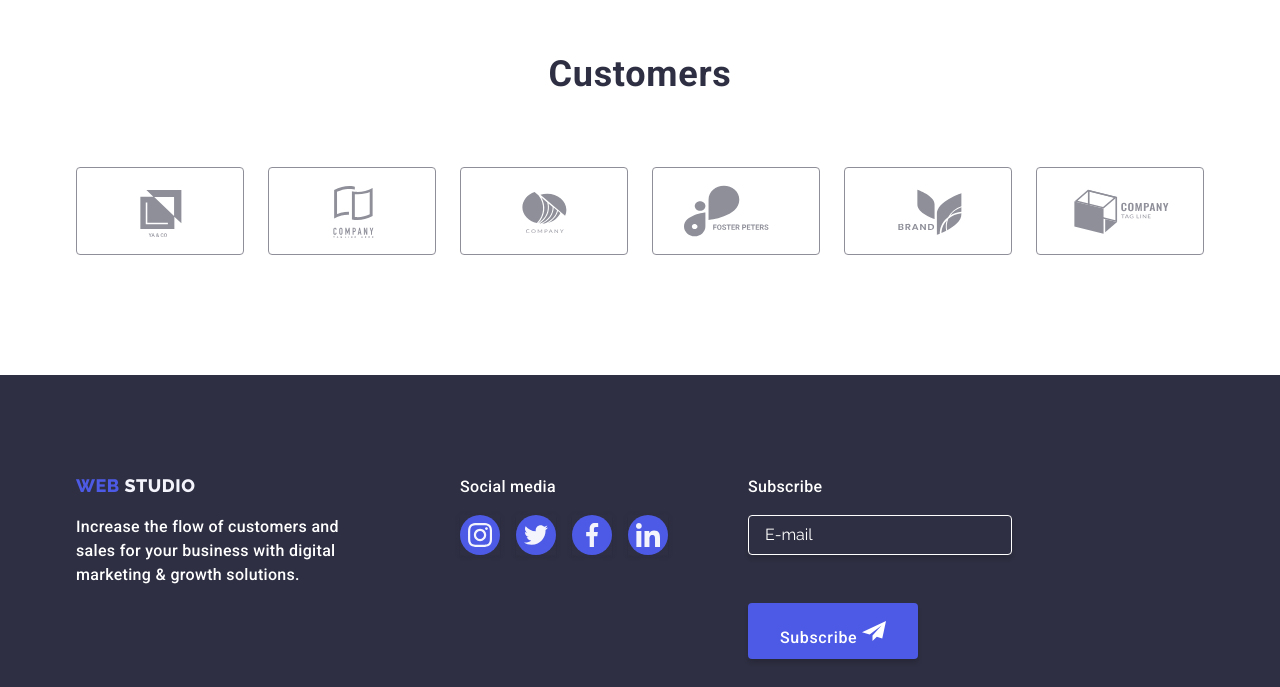
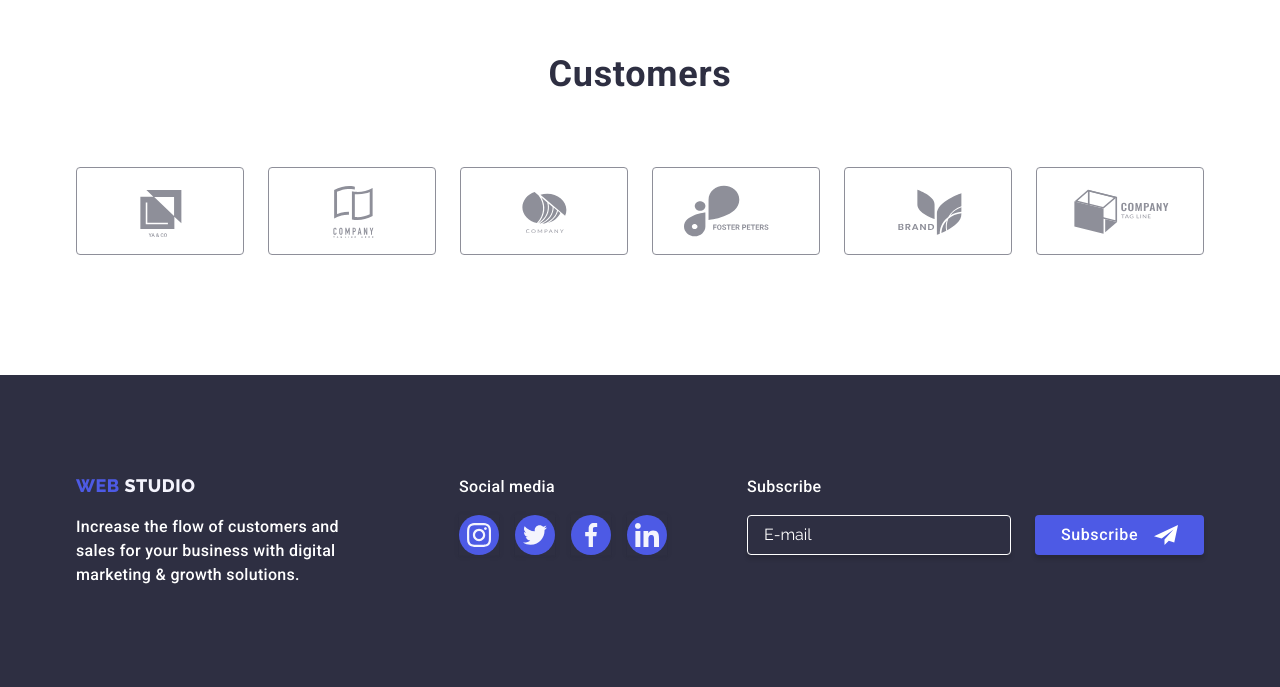
Before and after one commit to Vitaliya27/goit-markup-hw-05, a plain HTML site: page index.html in a window 1280 px wide. Shown: the part 2538-3225 px from the top of the page. Drawn offline with nearby package versions, Linux system fonts and the light colour scheme.

Commit message:
added styles for button in footer

```diff
--- a/css/styles.css
+++ b/css/styles.css
@@ -703,9 +703,14 @@ img {
     letter-spacing: 0.32px;
 }
 
+.subscribe-form {
+    display: flex;
+    margin-top: 16px;
+    gap: 24px;
+}
+
 .footer-form-input {
     padding-left: 16px;
-    margin-top: 16px;
     width: 264px;
     height: 40px;
     flex-shrink: 0;
@@ -717,6 +722,17 @@ img {
 
 .footer-form-input::placeholder {
     color: #FFF;
+}
+
+.btn-footer {
+    margin: 0;
+    padding: 0;
+    display: inline-flex;
+    padding: 8px 24px;
+    justify-content: center;
+    align-items: center;
+    gap: 16px;
+    height: auto;
 }
 
 /* Modal window */
--- a/index.html
+++ b/index.html
@@ -366,13 +366,13 @@
 
         <div class="footer-form">
           <p class="form-title">Subscribe</p>
-          <form name="subscribe_form">
+          <form class="subscribe-form" name="subscribe_form">
             <input class="footer-form-input"
               name="subscribe_email"
               type="email"
               placeholder="E-mail"
             />
-            <button class="btn button" type="submit">Subscribe
+            <button class="btn-footer button" type="submit">Subscribe
               <svg class="icon-telegram" width="24" height="24">
                 <use href="./images/icons.svg#icon-Telegram"></use>
               </svg>
```
